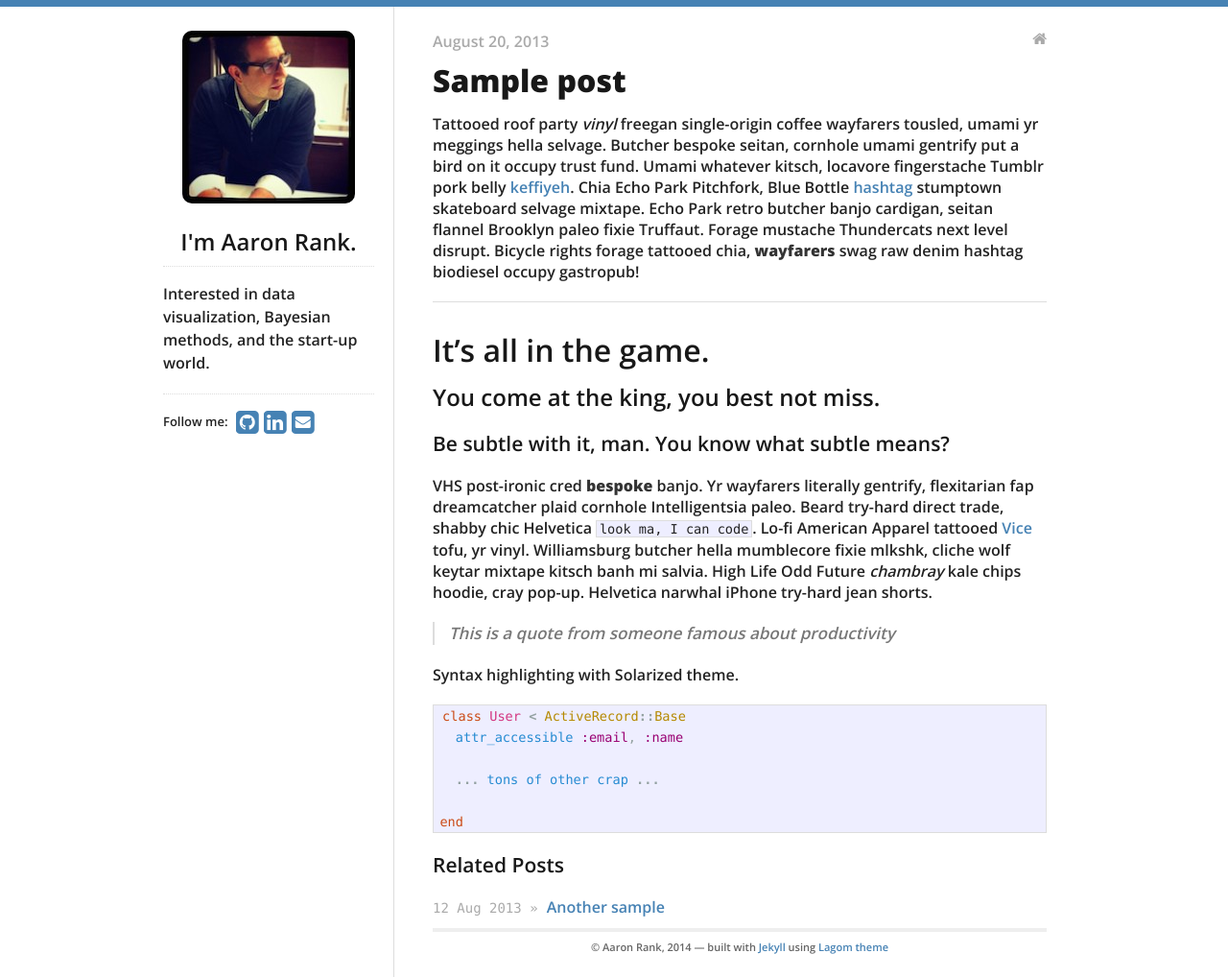
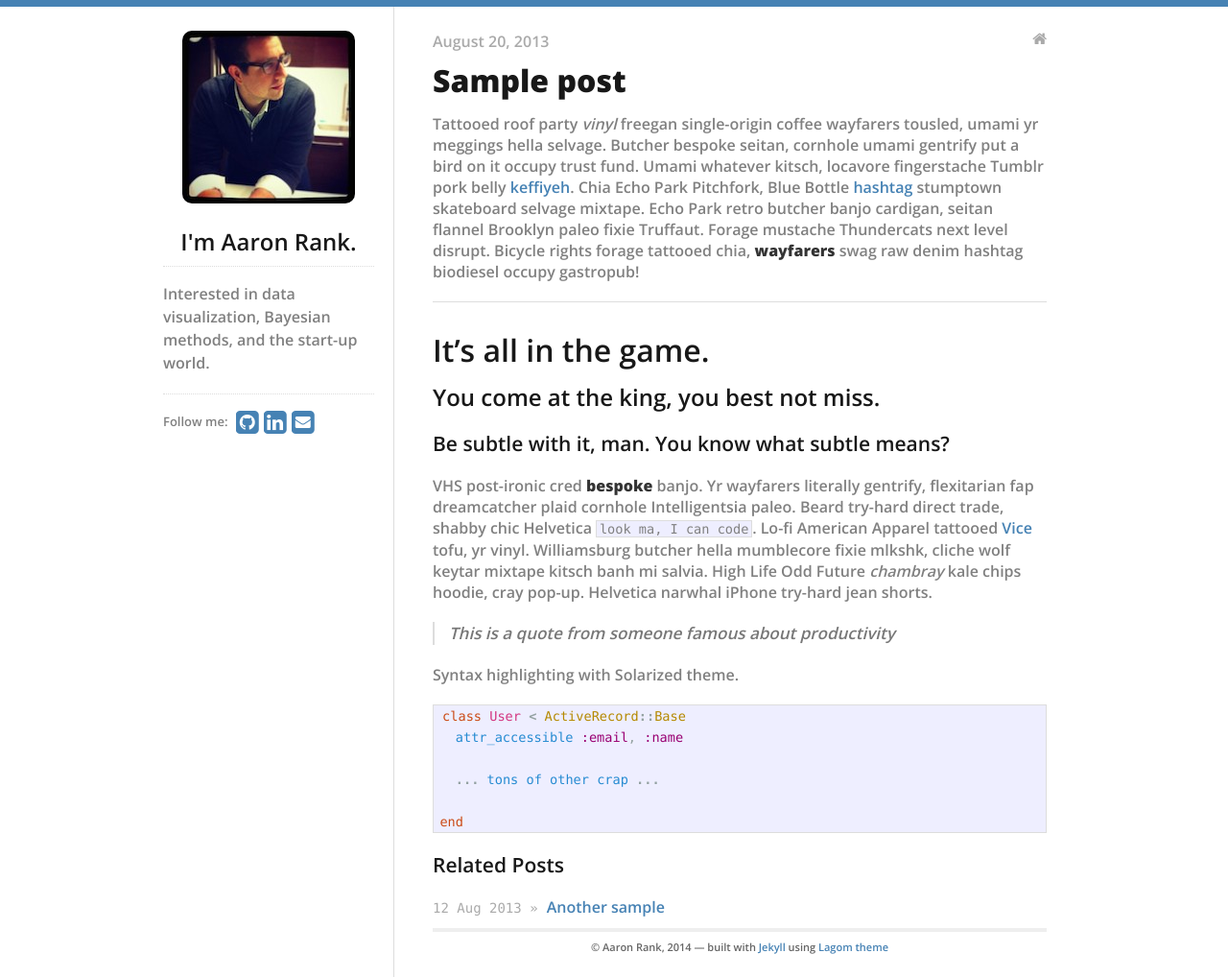
Before and after one commit to rankam/rankam.github.io, a Jekyll site: the page built from _posts/2013-08-20-sample-post.md, in a window 1280 px wide. Shown: the whole page at 96% size. Built offline with Jekyll 4.4.1, drawn with Linux system fonts in a browser that asks for light colours; nearby versions of some CDN libraries.

Commit message:
changed font color in body

```diff
--- a/_includes/css/screen.css
+++ b/_includes/css/screen.css
@@ -10,7 +10,7 @@ html, body {
 body {
   font-size: 16px;
   background-color: white;
-  color: #222222;
+  color: #808080;
   line-height: 24px;
   margin: 0;
   border-top: 7px solid {{ site.data.theme.highlight_color }};
```
